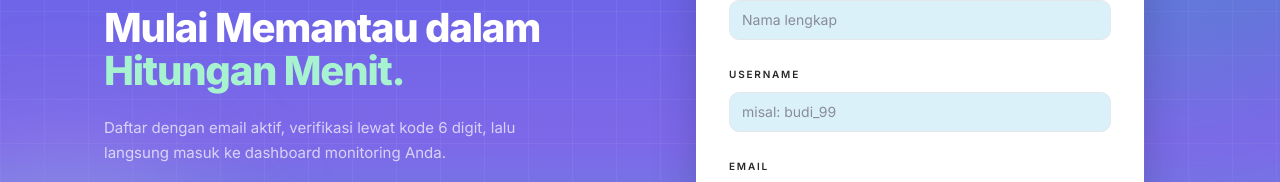
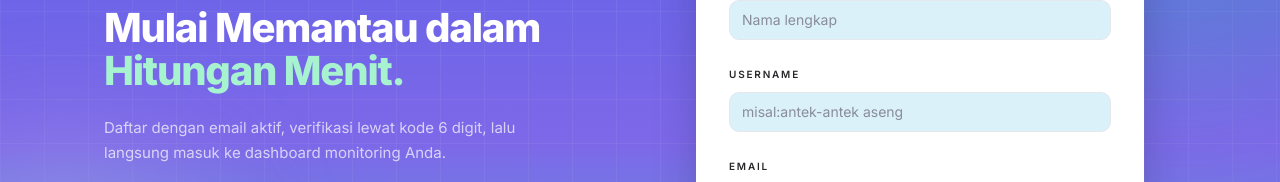
Before and after one commit to Udean-inrahim/tugas-bu-dian, a React (Vite) app in the folder frontend/: page /register in a window 1280 px wide. Shown: the part 297-479 px from the top of the page. Built offline with nearby package versions, Linux system fonts and the light colour scheme; no server answers; a web font is replaced by a local one.

Commit message:
feat(ui): update placeholder username di halaman daftar

```diff
--- a/frontend/src/pages/RegisterPage.tsx
+++ b/frontend/src/pages/RegisterPage.tsx
@@ -302,7 +302,7 @@ export function RegisterPage() {
                       <Label htmlFor="regUsername">Username</Label>
                       <Input
                         id="regUsername"
-                        placeholder="misal: budi_99"
+                        placeholder="misal:antek-antek aseng"
                         value={username}
                         onChange={(e) => setUsername(e.target.value)}
                         required
```
